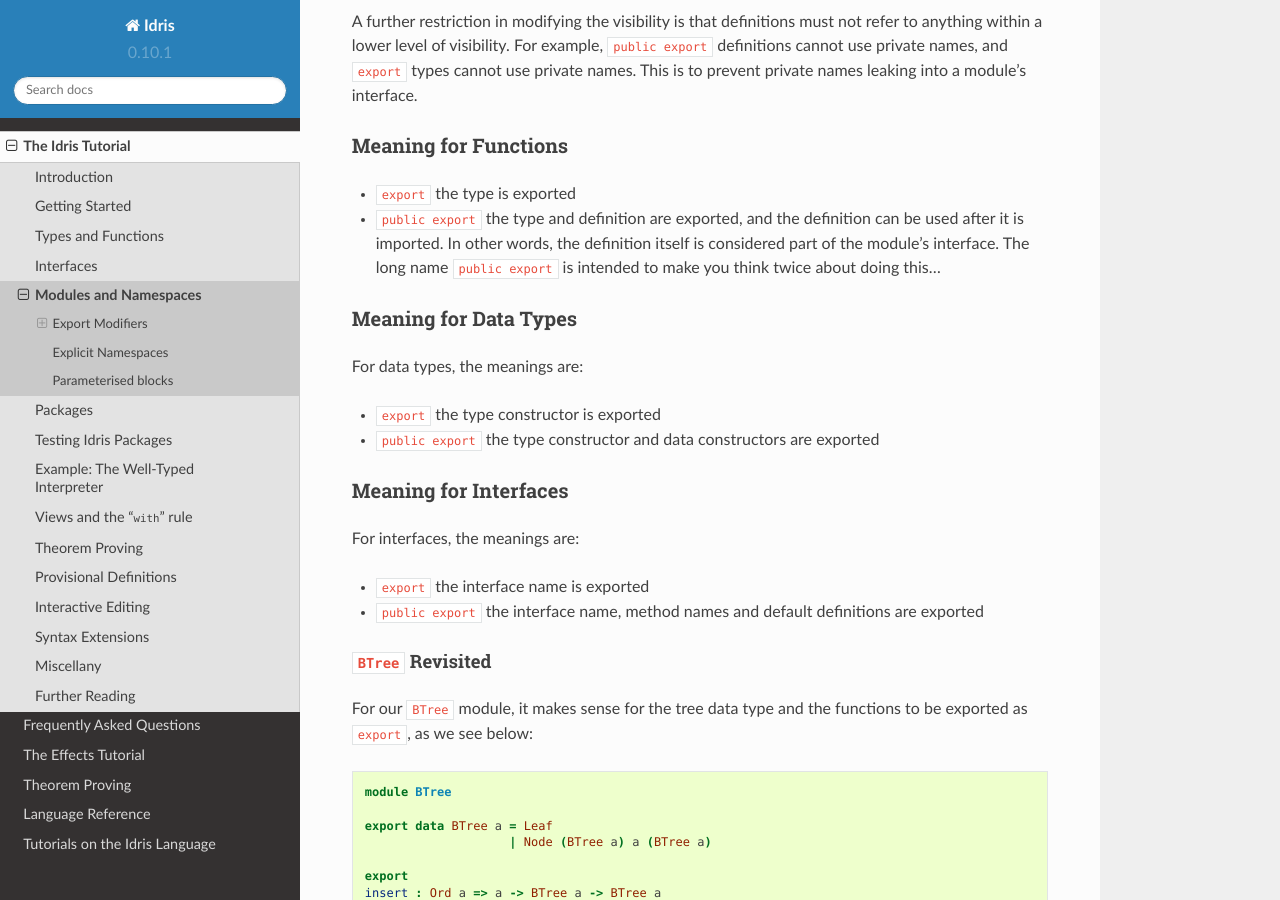
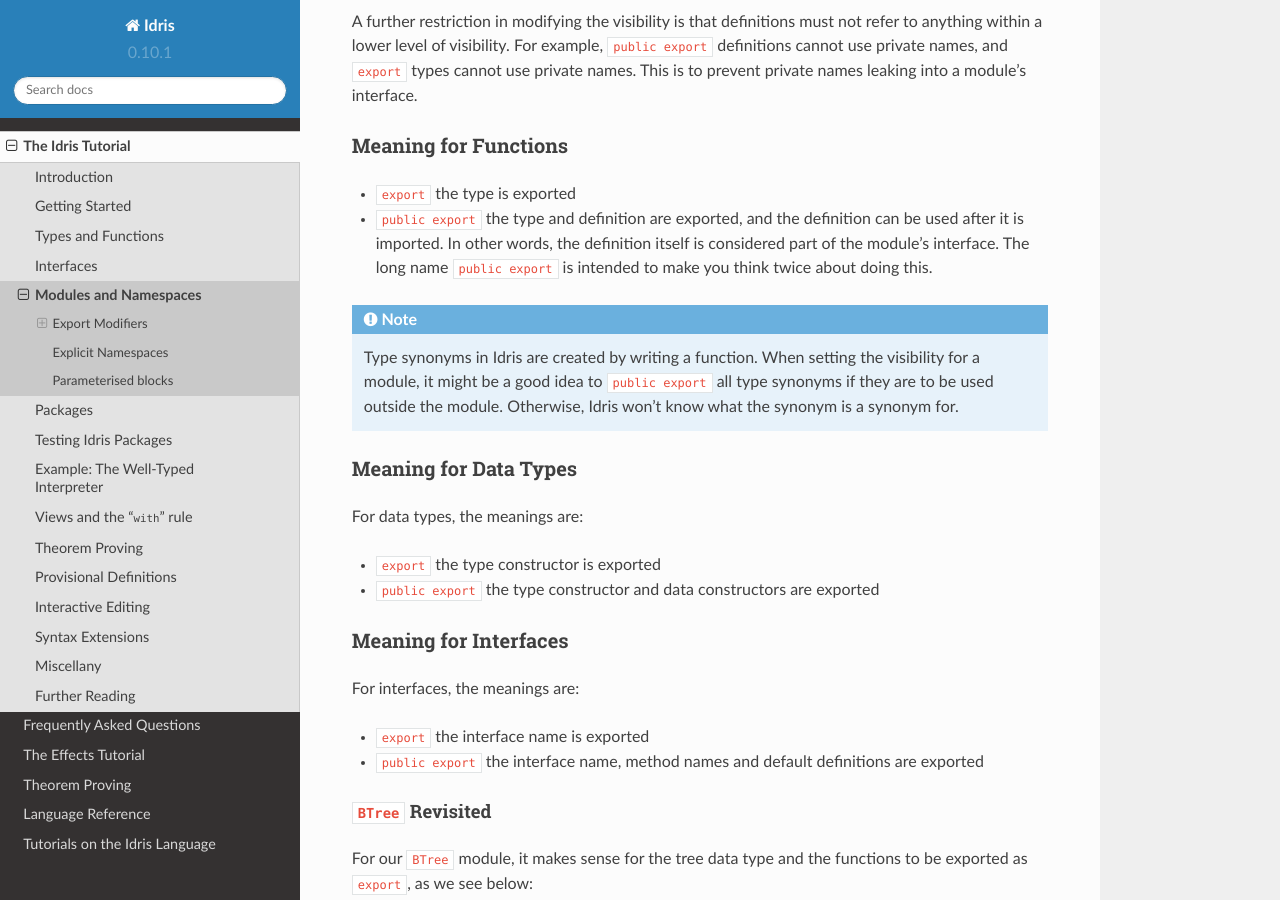
Before and after one commit to idris-lang/Idris-dev, a Sphinx documentation site: the page built from docs/tutorial/modules.rst, in a window 1280 px wide and 900 px high, scrolled down 1618 px. Built offline with Sphinx 7.4.7 and the Read the Docs theme 2.0.0, drawn with Linux system fonts in a browser that asks for light colours; formulas are drawn with MathJax 3.

Commit message:
Updated docs with note about visibility of type synonyms.

```diff
--- a/docs/tutorial/modules.rst
+++ b/docs/tutorial/modules.rst
@@ -105,7 +105,16 @@
   definition can be used after it is imported. In other words, the
   definition itself is considered part of the module's interface. The
   long name ``public export`` is intended to make you think twice
-  about doing this...
+  about doing this.
+
+.. note::
+
+   Type synonyms in Idris are created by writing a function. When
+   setting the visibility for a module, it might be a good idea to
+   ``public export`` all type synonyms if they are to be used outside
+   the module. Otherwise, Idris won't know what the synonym is a
+   synonym for.
+
 
 Meaning for Data Types
 ----------------------
@@ -126,6 +135,7 @@
 - ``export`` the interface name is exported
 - ``public export`` the interface name, method names and default
   definitions are exported
+
 
 
 ``BTree`` Revisited
```
